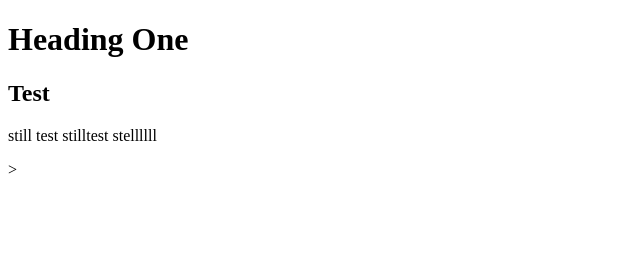
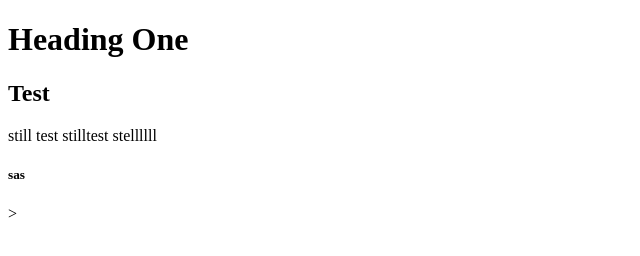
Before and after one commit to sassimon22/sas, a plain HTML site: page index.html in a window 1280 px wide. Shown: the full height of the page, 0-640 px from the left. Drawn offline with Linux system fonts and the light colour scheme.

Commit message:
Update index.html

```diff
--- a/index.html
+++ b/index.html
@@ -8,7 +8,9 @@
 		<h2>Test</h2>
 		<p>still test
 			stilltest
+
 			stellllll
 		</p>
+		<h5>sas</h5>
 	</body>>
 </html
```
